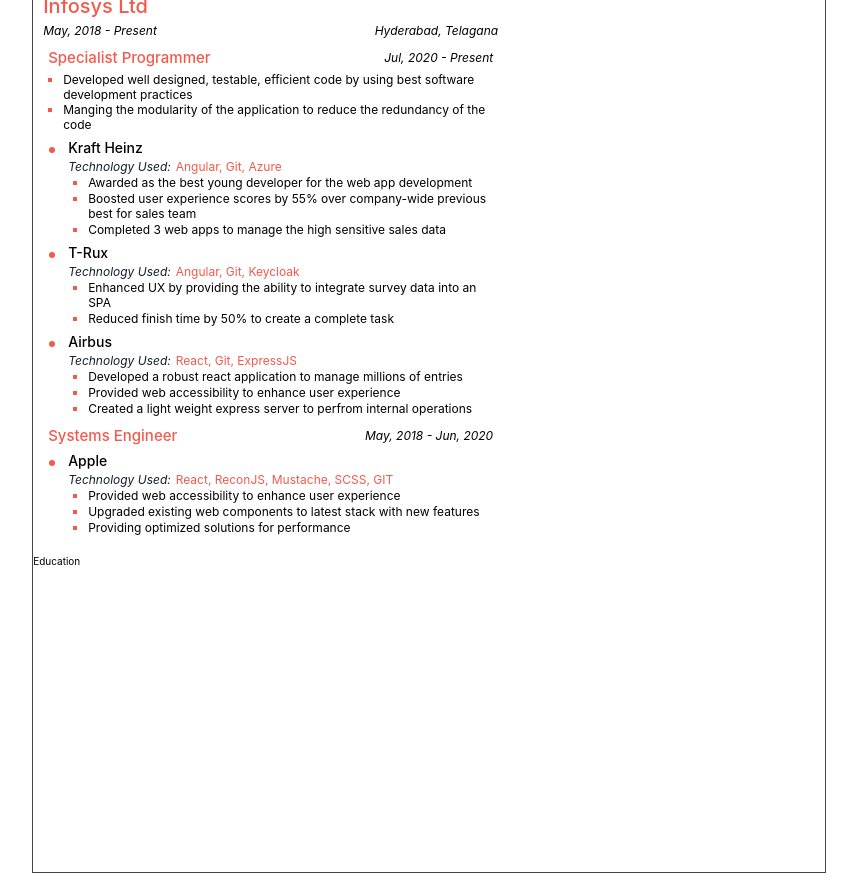
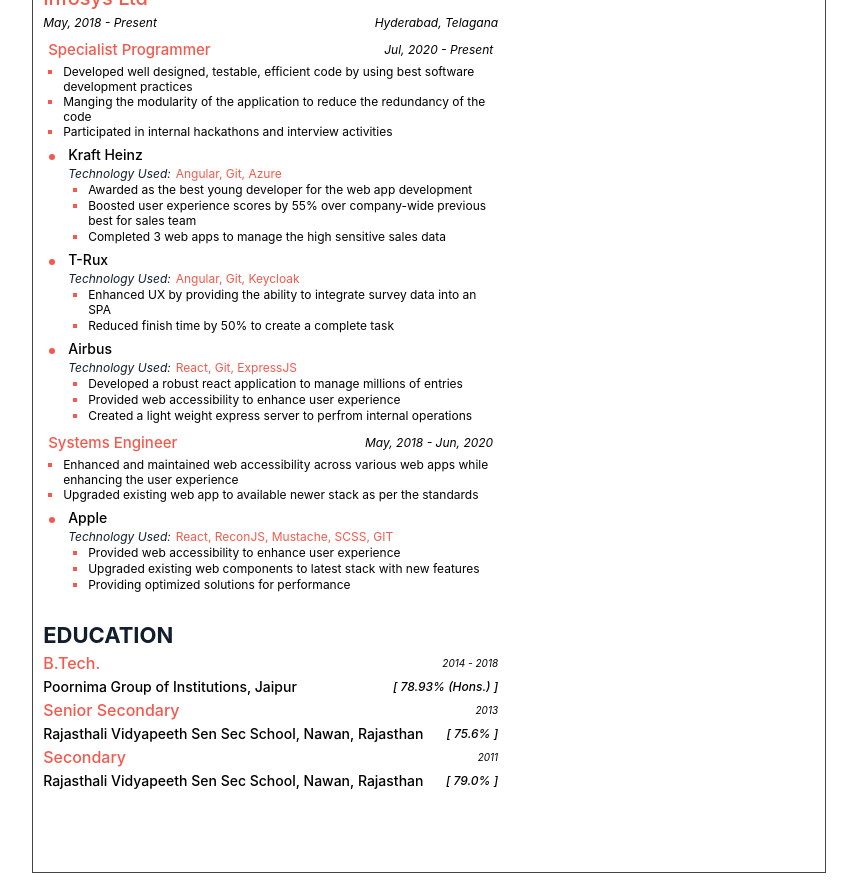
Before and after one commit to geekyorion/resume, a React (Create React App) app: page / in a window 1280 px wide. Shown: the part 260-1143 px from the top of the page, without its empty margins (211-1068 px from the left). Built offline with nearby package versions, Linux system fonts and the light colour scheme.

Commit message:
education section added with some minor changes in exp

```diff
--- /dev/null
+++ b/src/components/Education/Education.css
@@ -0,0 +1,38 @@
+.education-wrapper {
+  padding: 1rem;
+  font-size: 1.2rem;
+}
+
+.education-header-text {
+  color: var(--color-darkblue);
+  text-transform: uppercase;
+}
+
+.education-basic-info,
+.name-and-score {
+  display: flex;
+  align-items: center;
+  justify-content: space-between;
+}
+
+.education-type {
+  font-size: 1.6rem;
+  color: var(--color-red);
+  font-weight: 500;
+  margin: 0.5rem 0;
+}
+
+.education-period {
+  font-style: italic;
+  font-size: 1rem;
+}
+
+.name-and-score {
+  font-size: 1.4rem;
+  font-weight: 500;
+}
+
+.education-score {
+  font-style: italic;
+  font-size: 1.2rem;
+}
--- a/src/components/Education/Education.js
+++ b/src/components/Education/Education.js
@@ -1,8 +1,39 @@
+import { useState } from 'react';
+import { getDateFormat } from '../../utils/dates';
+import './Education.css';
+
 const Education = ({ data }) => {
-  console.log(data);
+  const [educationState] = useState(data);
 
   return (
-    <div>Education</div>
+    <div className="education-wrapper">
+      <h3 className="education-header-text">Education</h3>
+      {educationState.filter(edu => !edu.isHidden).map((education, index) => (
+        <div className="education" key={`edu-${index}`}>
+          <div className="education-basic-info">
+            <div className="education-type">{education.degree || education.type}</div>
+            <div className="education-period">
+              {education.isGraduation
+                ? (
+                  <>
+                    {getDateFormat(education.duration.from, 'YYYY')}
+                    {' - '}
+                    {education.duration.to === 'present'
+                      ? 'Present'
+                      : getDateFormat(education.duration.to, 'YYYY')
+                    }
+                  </>
+                ) : getDateFormat(education.duration.to, 'YYYY')
+              }
+            </div>
+          </div>
+          <div className="name-and-score">
+            <div className="institute-name">{ education.school }</div>
+            <div className="education-score">[ { education.score } ]</div>
+          </div>
+        </div>
+      ))}
+    </div>
   );
 };
 
--- a/src/components/Experience/Experience.css
+++ b/src/components/Experience/Experience.css
@@ -5,7 +5,6 @@
 
 .experience-header-text {
   color: var(--color-darkblue);
-  margin-bottom: 0.75rem;
   text-transform: uppercase;
 }
 
--- a/src/data/data.json
+++ b/src/data/data.json
@@ -54,6 +54,11 @@
         "isHidden": false,
         "icon": "npm",
         "iconClass": "scaled-up-icon"
+      }, {
+        "type": "NPX Card",
+        "value": "https://www.npmjs.com/package/geekyorion",
+        "isHidden": false,
+        "icon": "terminal"
       }
     ],
     "image": {
@@ -106,7 +111,8 @@
           ],
           "description": [
             "Developed well designed, testable, efficient code by using best software development practices",
-            "Manging the modularity of the application to reduce the redundancy of the code"
+            "Manging the modularity of the application to reduce the redundancy of the code",
+            "Participated in internal hackathons and interview activities"
           ],
           "showDescription": true
         },
@@ -127,8 +133,11 @@
               ]
             }
           ],
-          "description": [""],
-          "showDescription": false
+          "description": [
+            "Enhanced and maintained web accessibility across various web apps while enhancing the user experience",
+            "Upgraded existing web app to available newer stack as per the standards"
+          ],
+          "showDescription": true
         }
       ]
     }
@@ -136,22 +145,37 @@
   "education": [
     {
       "type": "Graduation",
-      "degree": "B.Tech",
+      "degree": "B.Tech.",
       "school": "Poornima Group of Institutions, Jaipur",
-      "score": "",
-      "isHidden": false
+      "score": "78.93% (Hons.)",
+      "isHidden": false,
+      "duration": {
+        "from": "July, 2014",
+        "to": "May, 2018"
+      },
+      "isGraduation": true
     }, {
       "type": "Senior Secondary",
       "degree": "",
       "school": "Rajasthali Vidyapeeth Sen Sec School, Nawan, Rajasthan",
-      "score": "",
-      "isHidden": true
+      "score": "75.6%",
+      "isHidden": false,
+      "duration": {
+        "from": "Jun, 2012",
+        "to": "May, 2013"
+      },
+      "isGraduation": false
     }, {
       "type": "Secondary",
       "degree": "",
       "school": "Rajasthali Vidyapeeth Sen Sec School, Nawan, Rajasthan",
-      "score": "",
-      "isHidden": true
+      "score": "79.0%",
+      "isHidden": false,
+      "duration": {
+        "from": "July, 2010",
+        "to": "Jun, 2011"
+      },
+      "isGraduation": false
     }
   ],
   "projects": [
--- a/src/utils/icons-library.js
+++ b/src/utils/icons-library.js
@@ -9,7 +9,8 @@
   FaGithub,
   FaLinkedin,
   FaHackerrank,
-  FaNpm
+  FaNpm,
+  FaTerminal
 } from 'react-icons/fa';
 
 import { BsMedium } from 'react-icons/bs';
@@ -26,7 +27,8 @@
   linkedin: <FaLinkedin />,
   hackerrank: <FaHackerrank />,
   medium: <BsMedium />,
-  npm: <FaNpm />
+  npm: <FaNpm />,
+  terminal: <FaTerminal />
 };
 
 export {
```
